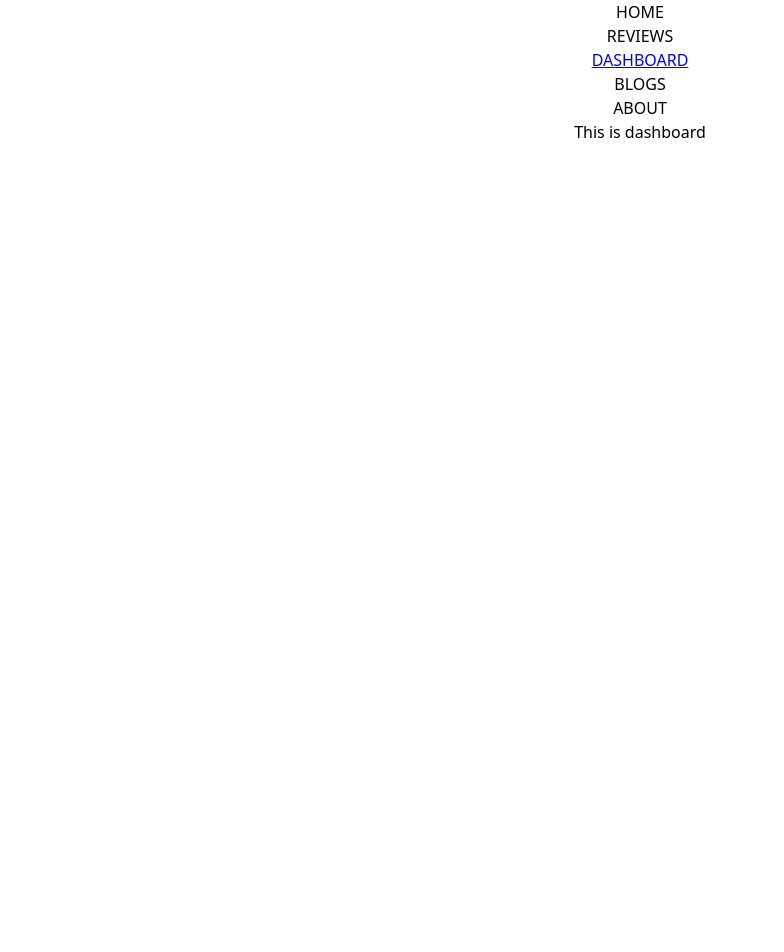
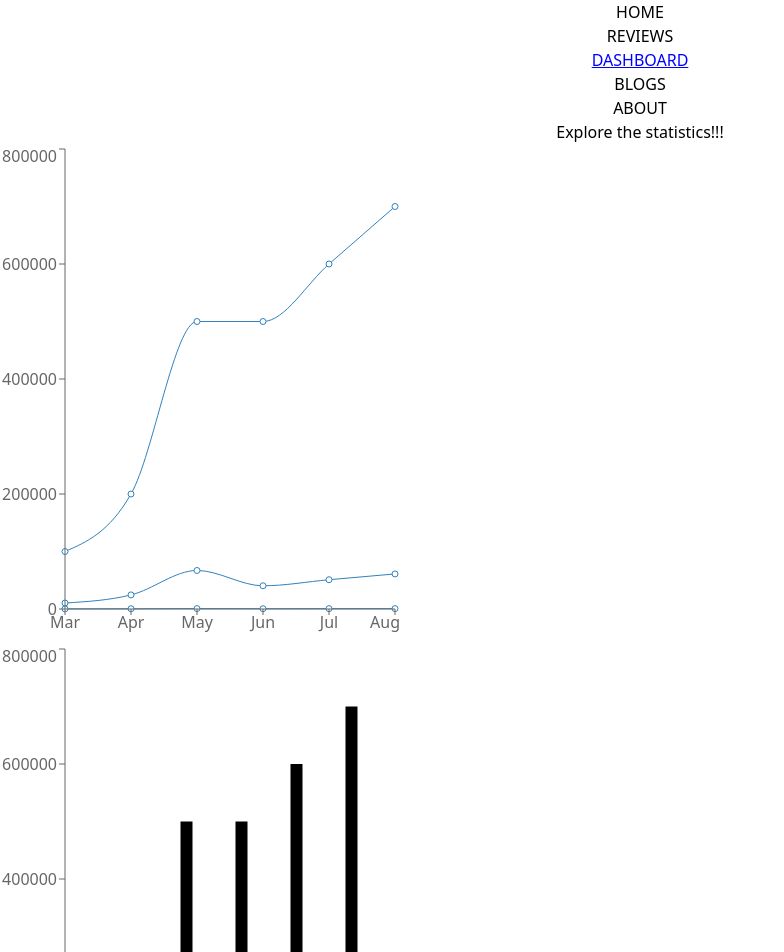
Before and after one commit to Mahbub-Sajon/table-lamp-review, a React (Create React App) app: page /dashboard in a window 1280 px wide. Shown: the top 952 px of the page, without its empty margins (0-784 px from the left). Built offline with nearby package versions, Linux system fonts and the light colour scheme.

Commit message:
chart updated

```diff
--- a/src/component/Blogs/Blogs.js
+++ b/src/component/Blogs/Blogs.js
@@ -3,7 +3,10 @@ import React from 'react';
 const Blogs = () => {
     return (
         <div>
-            <h1>this is blogs</h1>
+          <h4> Question: What is Context API?</h4>
+          <p>Answer: Context API is an alternative way of prop drilling or we can say we use context API instead of prop drilling. Through context API we can create a variable which can be used globally. Which means we can move the props from any component to other component. We don't need to use the grandparent > parent > child system. As we can share any props to any other components so it gets easier for us to use the context instead of prop drilling method. Basically we use context API when we need to send any data from a grandparent component to a grandchild component. Here we can easily avoid the parent component or the middle component. </p>
+          <h4>Question: Differences between inline block and inline block element.</h4>
+          <p>Answer: </p>
         </div>
     );
 };
--- a/src/component/Chart/Chart.js
+++ b/src/component/Chart/Chart.js
@@ -1,15 +1,20 @@
 import React from 'react';
-import { Line, LineChart } from 'recharts';
+import { Line, LineChart, Tooltip, XAxis, YAxis } from 'recharts';
 
 const Chart = (props) => {
-    const {month, investment, sell, revenue} = props.chart;
+    // const {month, investment, sell, revenue} = props.chart;
 
     return (
-        <div>
-            <LineChart width={400} height={500} data={props}>
-                <Line dataKey={investment}></Line>
+
+            <LineChart width={400} height={500} data={props.chart}>
+                <Line type={'monotone'} dataKey={'investment'}></Line>
+                <Line type={'monotone'} dataKey={'sell'}></Line>
+                <Line type={'monotone'} dataKey={'revenue'}></Line>
+                <XAxis dataKey={'month'}></XAxis>
+                <Tooltip></Tooltip>
+                <YAxis></YAxis>
             </LineChart>
-        </div>
+
     );
 };
 
--- a/src/component/Charts/Charts.js
+++ b/src/component/Charts/Charts.js
@@ -1,18 +1,19 @@
 import React from 'react';
 import useCharts from '../../hooks/useCharts';
 import Chart from '../Chart/Chart';
+import SimpleBarChart from '../SimpleBarChart/SimpleBarChart';
 
 const Charts = () => {
     const [charts, setCharts] = useCharts();
     return (
         <div>
-            {
-                charts.map(chart =>
                 <Chart
-                key  = {chart.id}
-                chart = {chart}
-                ></Chart>)
-            }
+                chart = {charts}
+                ></Chart>
+                <SimpleBarChart
+                chart = {charts}
+                ></SimpleBarChart>
+
         </div>
     );
 };
--- a/src/component/Dashboard/Dashboard.js
+++ b/src/component/Dashboard/Dashboard.js
@@ -5,7 +5,7 @@ const Dashboard = () => {
 
     return (
         <div>
-            This is dashboard
+            <h1>Explore the statistics!!!</h1>
             <Charts></Charts>
         </div>
     );
--- a/src/component/Header/Header.js
+++ b/src/component/Header/Header.js
@@ -7,7 +7,7 @@ const Header = () => {
                 <div>
                     <h1>We Will Show You</h1>
                     <h1>LIGHT in the DARKNESS!!!</h1>
-                    <p>Lorem ipsum dolor sit amet consectetur, adipisicing elit. Soluta officiis, ab laborum vel dolores deserunt quisquam harum enim. Expedita, delectus.</p>
+                    <p>Fancy eye soothing light is always appreciable. And fancy table lamps are the perfect example where we can get as much as light we need. We are here for you. We are here to serve you. You can get your desirable table lamp from us. You can scroll down to see what our happy customer say!!!</p>
                     <button>Browse Lamp</button>
                 </div>
                     <img src="https://images.unsplash.com/photo-1517991104123-1d56a6e81ed9?ixlib=rb-1.2.1&ixid=MnwxMjA3fDB8MHxzZWFyY2h8M3x8dGFibGUlMjBsYW1wfGVufDB8fDB8fA%3D%3D&w=1000&q=80" alt="" />
--- a/src/component/NotFound/NotFound.js
+++ b/src/component/NotFound/NotFound.js
@@ -5,6 +5,7 @@ const NotFound = () => {
         <div>
             <h1>The Page is dead!!!</h1>
             <h1>404</h1>
+            <img src="https://cdn.mos.cms.futurecdn.net/PuXipAW3AXUzUJ4uYyxPKC-1200-80.jpg" alt="" />
         </div>
     );
 };
--- a/src/component/Reviews/Reviews.js
+++ b/src/component/Reviews/Reviews.js
@@ -6,7 +6,7 @@ const Reviews = () => {
    const [reviews, setReviews] = useReviews();
     return (
         <div>
-            <h1>This is reviews</h1>
+            <h1>Our Happy Customers Say</h1>
             {
                 reviews.map(review => <Review
                 key = {review.id}
--- /dev/null
+++ b/src/component/SimpleBarChart/SimpleBarChart.js
@@ -0,0 +1,18 @@
+import React from 'react';
+import { Bar, BarChart, Tooltip, XAxis, YAxis } from 'recharts';
+
+const SimpleBarChart = (props) => {
+    return (
+        <BarChart  width={400} height={500} data={props.chart}>
+            <Bar dataKey={'investment'}></Bar>
+            <Bar dataKey={'sell'}></Bar>
+            <Bar dataKey={'revenue'}></Bar>
+            <XAxis dataKey={'month'}></XAxis>
+            <YAxis></YAxis>
+            <Tooltip></Tooltip>
+
+        </BarChart>
+    );
+};
+
+export default SimpleBarChart;
```
